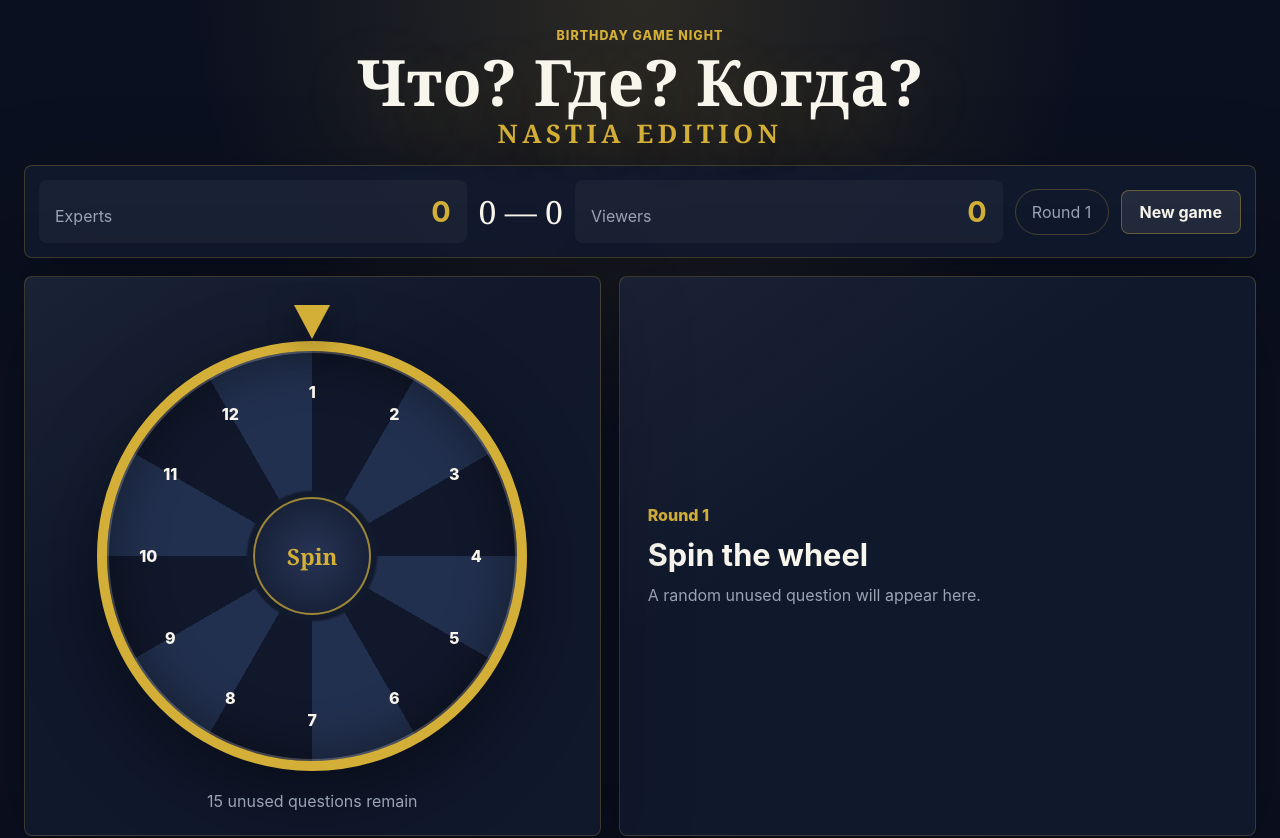
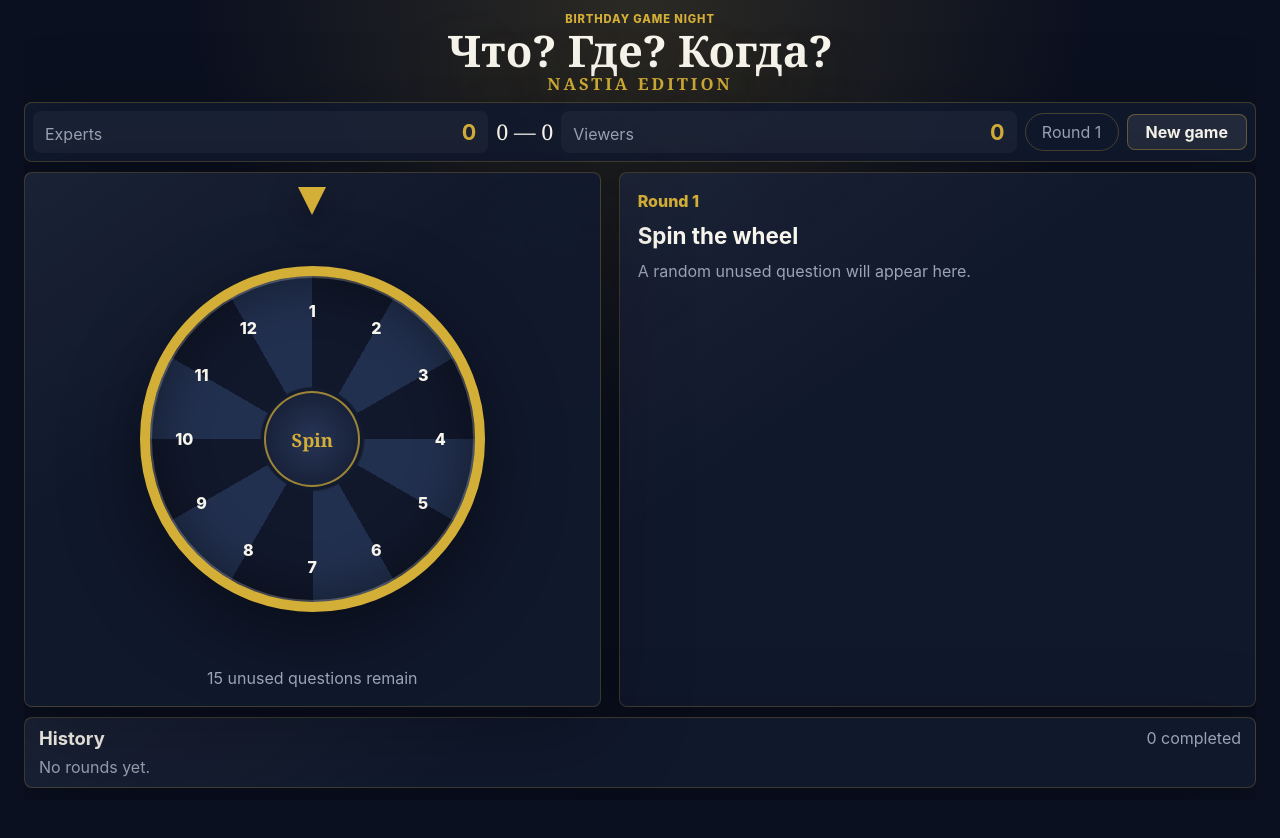
Before and after one commit to LuccaHellriegel/what-who-when, a React (Vite) app: page / in a window 1280 px wide. Shown: the top 838 px of the page. After the commit the page ends 800 px from the top, so only its background shows below. Built offline with nearby package versions, Linux system fonts and the light colour scheme.

Commit message:
make responsive

```diff
--- a/src/App.css
+++ b/src/App.css
@@ -15,7 +15,7 @@ textarea {
 }
 
 button {
-  min-height: 44px;
+  min-height: 40px;
   border: 1px solid rgba(212, 175, 55, 0.38);
   border-radius: 8px;
   background: rgba(248, 245, 236, 0.08);
@@ -40,17 +40,21 @@ button:disabled {
 }
 
 .app-shell {
-  min-height: 100vh;
+  display: grid;
+  grid-template-rows: auto auto minmax(0, 1fr) auto;
+  gap: 14px;
+  height: 100vh;
+  height: 100dvh;
   width: min(1440px, calc(100% - 48px));
   margin: 0 auto;
-  padding: 28px 0;
+  padding: 20px 0;
+  overflow: hidden;
 }
 
 .game-header {
   display: grid;
   justify-items: center;
   gap: 8px;
-  margin-bottom: 18px;
   text-align: center;
 }
 
@@ -74,7 +78,7 @@ p {
 h1 {
   color: var(--text);
   font-family: Georgia, "Times New Roman", serif;
-  font-size: clamp(2.4rem, 5vw, 5.8rem);
+  font-size: clamp(2.2rem, 4.4vw, 5rem);
   font-weight: 700;
   line-height: 0.96;
   text-shadow: 0 20px 70px rgba(212, 175, 55, 0.22);
@@ -85,7 +89,7 @@ h1 span {
   color: var(--gold);
   font-size: clamp(1.1rem, 2vw, 1.8rem);
   letter-spacing: 0.18em;
-  margin-top: 10px;
+  margin-top: 8px;
   text-transform: uppercase;
 }
 
@@ -100,8 +104,7 @@ h2 {
   grid-template-columns: minmax(120px, 1fr) auto minmax(120px, 1fr) auto auto;
   align-items: center;
   gap: 12px;
-  margin-bottom: 18px;
-  padding: 14px;
+  padding: 10px;
   border: 1px solid rgba(212, 175, 55, 0.24);
   border-radius: 8px;
   background: rgba(18, 26, 46, 0.88);
@@ -113,7 +116,7 @@ h2 {
   align-items: baseline;
   justify-content: space-between;
   gap: 18px;
-  padding: 14px 16px;
+  padding: 10px 14px;
   border-radius: 8px;
   background: rgba(255, 255, 255, 0.04);
 }
@@ -128,20 +131,20 @@ h2 {
 
 .scoreboard strong {
   color: var(--gold);
-  font-size: 1.8rem;
+  font-size: 1.55rem;
 }
 
 .scoreboard p {
   color: var(--text);
   font-family: Georgia, "Times New Roman", serif;
-  font-size: 2rem;
+  font-size: 1.75rem;
   white-space: nowrap;
 }
 
 .round-pill {
   justify-self: center;
   min-width: 94px;
-  padding: 12px 14px;
+  padding: 10px 14px;
   border: 1px solid rgba(212, 175, 55, 0.28);
   border-radius: 999px;
   text-align: center;
@@ -154,7 +157,6 @@ h2 {
 .final-summary {
   display: grid;
   gap: 4px;
-  margin-bottom: 18px;
   padding: 16px 18px;
   border: 1px solid rgba(212, 175, 55, 0.45);
   border-radius: 8px;
@@ -171,6 +173,7 @@ h2 {
   grid-template-columns: minmax(360px, 0.95fr) minmax(420px, 1.05fr);
   gap: 18px;
   align-items: stretch;
+  min-height: 0;
 }
 
 .wheel-stage,
@@ -188,14 +191,14 @@ h2 {
   position: relative;
   display: grid;
   place-items: center;
-  min-height: 560px;
-  padding: 36px;
+  min-height: 0;
+  padding: 28px;
   overflow: hidden;
 }
 
 .pointer {
   position: absolute;
-  top: 28px;
+  top: 20px;
   z-index: 2;
   width: 0;
   height: 0;
@@ -209,7 +212,9 @@ h2 {
   position: relative;
   display: grid;
   place-items: center;
-  width: min(430px, 76vw);
+  --label-offset: clamp(-155px, -12.5vw, -102px);
+  width: min(410px, 32vw, calc(100dvh - 340px));
+  min-width: 300px;
   aspect-ratio: 1;
   min-height: auto;
   border: 10px solid var(--gold);
@@ -245,7 +250,7 @@ h2 {
   height: 38px;
   color: var(--text);
   font-weight: 800;
-  transform: rotate(var(--sector-angle)) translateY(-164px) rotate(calc(var(--sector-angle) * -1));
+  transform: rotate(var(--sector-angle)) translateY(var(--label-offset)) rotate(calc(var(--sector-angle) * -1));
 }
 
 .wheel strong {
@@ -263,15 +268,16 @@ h2 {
 
 .wheel-caption {
   position: absolute;
-  bottom: 24px;
+  bottom: 18px;
 }
 
 .question-panel {
   display: grid;
   align-content: start;
-  gap: 18px;
-  min-height: 560px;
-  padding: 28px;
+  gap: 14px;
+  min-height: 0;
+  overflow: auto;
+  padding: 24px;
 }
 
 .question-meta,
@@ -295,7 +301,7 @@ h2 {
   align-items: center;
   justify-content: space-between;
   gap: 16px;
-  padding: 16px;
+  padding: 12px;
   border: 1px solid rgba(154, 164, 178, 0.22);
   border-radius: 8px;
   background: rgba(0, 0, 0, 0.2);
@@ -304,7 +310,7 @@ h2 {
 .timer strong {
   color: var(--gold);
   font-family: Georgia, "Times New Roman", serif;
-  font-size: 3rem;
+  font-size: 2.55rem;
   line-height: 1;
 }
 
@@ -337,7 +343,7 @@ h2 {
 
 textarea {
   width: 100%;
-  min-height: 130px;
+  min-height: 96px;
   resize: vertical;
   border: 1px solid rgba(154, 164, 178, 0.28);
   border-radius: 8px;
@@ -371,7 +377,7 @@ textarea:focus {
 .reveal-panel {
   display: grid;
   gap: 12px;
-  padding: 18px;
+  padding: 14px;
   border: 1px solid rgba(212, 175, 55, 0.34);
   border-radius: 8px;
   background: rgba(212, 175, 55, 0.1);
@@ -390,7 +396,7 @@ textarea:focus {
   display: grid;
   align-content: center;
   justify-items: start;
-  min-height: 500px;
+  min-height: 100%;
   gap: 12px;
 }
 
@@ -400,8 +406,9 @@ textarea:focus {
 }
 
 .history-drawer {
-  margin-top: 18px;
-  padding: 18px;
+  min-height: 0;
+  padding: 14px;
+  overflow: auto;
 }
 
 .history-title h2 {
@@ -412,7 +419,7 @@ textarea:focus {
   display: grid;
   grid-template-columns: repeat(auto-fit, minmax(180px, 1fr));
   gap: 10px;
-  margin-top: 14px;
+  margin-top: 10px;
 }
 
 .history-row {
@@ -428,7 +435,7 @@ textarea:focus {
   align-items: center;
   justify-content: space-between;
   gap: 10px;
-  min-height: 54px;
+  min-height: 46px;
   padding: 0 14px;
 }
 
@@ -485,6 +492,10 @@ dd {
 
 @media (max-width: 1020px) {
   .app-shell {
+    display: block;
+    height: auto;
+    min-height: 100vh;
+    overflow: visible;
     width: min(100% - 32px, 820px);
   }
 
@@ -510,6 +521,109 @@ dd {
   }
 }
 
+@media (max-height: 820px) and (min-width: 1021px) {
+  button {
+    min-height: 36px;
+  }
+
+  .app-shell {
+    gap: 10px;
+    padding: 12px 0;
+  }
+
+  .game-header {
+    gap: 4px;
+  }
+
+  .kicker {
+    font-size: 0.7rem;
+  }
+
+  h1 {
+    font-size: clamp(2rem, 3.4vw, 3.7rem);
+  }
+
+  h1 span {
+    font-size: clamp(0.95rem, 1.3vw, 1.2rem);
+    margin-top: 4px;
+  }
+
+  h2 {
+    font-size: clamp(1.25rem, 1.75vw, 1.75rem);
+  }
+
+  .scoreboard {
+    gap: 8px;
+    padding: 8px;
+  }
+
+  .scoreboard div {
+    padding: 8px 12px;
+  }
+
+  .scoreboard strong,
+  .scoreboard p {
+    font-size: 1.35rem;
+  }
+
+  .round-pill {
+    padding: 8px 12px;
+  }
+
+  .wheel-stage {
+    padding: 22px;
+  }
+
+  .wheel {
+    --label-offset: clamp(-134px, -10vw, -102px);
+    width: min(360px, 27vw, calc(100dvh - 320px));
+  }
+
+  .wheel strong {
+    width: 96px;
+    font-size: 1.15rem;
+  }
+
+  .pointer {
+    top: 14px;
+    border-right-width: 14px;
+    border-left-width: 14px;
+    border-top-width: 28px;
+  }
+
+  .question-panel {
+    gap: 10px;
+    padding: 18px;
+  }
+
+  .timer strong {
+    font-size: 2.2rem;
+  }
+
+  textarea {
+    min-height: 78px;
+  }
+
+  .history-drawer {
+    padding: 10px 14px;
+  }
+
+  .history-title h2 {
+    font-size: 1.15rem;
+  }
+
+  .history-list {
+    grid-template-columns: repeat(auto-fit, minmax(145px, 1fr));
+    gap: 8px;
+    margin-top: 8px;
+  }
+
+  .history-row summary,
+  .history-row.active {
+    min-height: 38px;
+  }
+}
+
 @media (max-width: 620px) {
   .app-shell {
     width: min(100% - 24px, 520px);
@@ -531,7 +645,8 @@ dd {
   }
 
   .wheel {
-    width: min(330px, 78vw);
+    min-width: 0;
+    width: min(300px, 78vw);
   }
 
   .timer strong {
```
